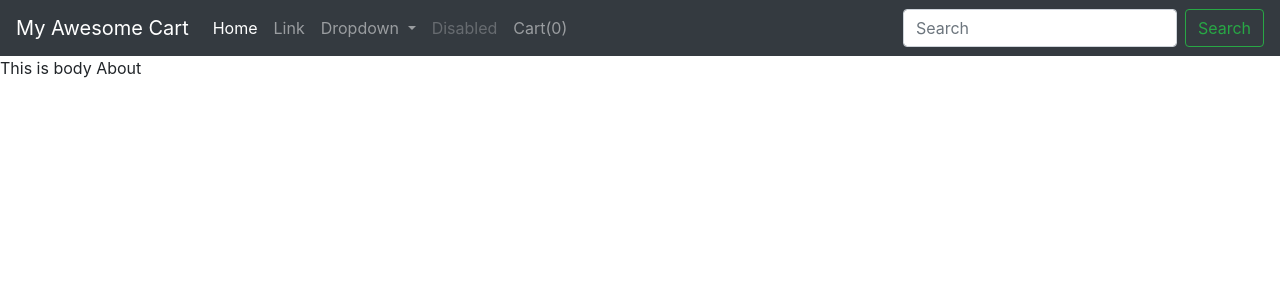
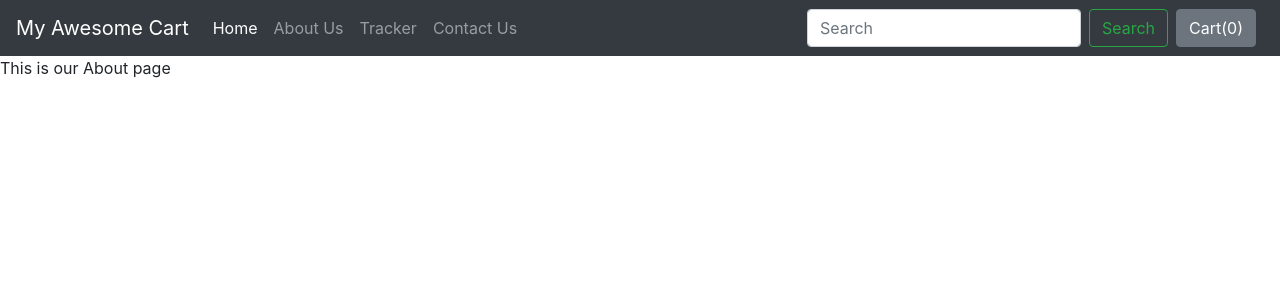
Before and after one commit to MdRizwan09/mac, a Django app: page /shop/about/ in a window 1280 px wide. Shown: the top 300 px of the page. Run offline with Django 5.2, Linux system fonts and the light colour scheme; some libraries are stand-ins or nearby versions.

Commit message:
40 - Adding Cart PopOver & Other Pages Using Bootstrap | Python Django Tutorials In Hindi #40

```diff
--- a/shop/templates/shop/about.html
+++ b/shop/templates/shop/about.html
@@ -1,4 +1,4 @@
 {% extends 'shop/basic.html' %}
 
-{% block title %} Title of About {% endblock %}
-{% block body %} This is body About {% endblock %}
+{% block title %} About US {% endblock %}
+{% block body %} This is our About page {% endblock %}
--- a/shop/templates/shop/basic.html
+++ b/shop/templates/shop/basic.html
@@ -19,7 +19,7 @@
 
     <body>
         <nav class="navbar navbar-expand-lg navbar-dark bg-dark">
-            <a class="navbar-brand" href="#">My Awesome Cart</a>
+            <a class="navbar-brand" href="/shop">My Awesome Cart</a>
             <button class="navbar-toggler" type="button" data-toggle="collapse" data-target="#navbarSupportedContent"
                 aria-controls="navbarSupportedContent" aria-expanded="false" aria-label="Toggle navigation">
                 <span class="navbar-toggler-icon"></span>
@@ -28,34 +28,25 @@
             <div class="collapse navbar-collapse" id="navbarSupportedContent">
                 <ul class="navbar-nav mr-auto">
                     <li class="nav-item active">
-                        <a class="nav-link" href="#">Home <span class="sr-only">(current)</span></a>
+                        <a class="nav-link" href="/shop">Home <span class="sr-only">(current)</span></a>
                     </li>
                     <li class="nav-item">
-                        <a class="nav-link" href="#">Link</a>
-                    </li>
-                    <li class="nav-item dropdown">
-                        <a class="nav-link dropdown-toggle" href="#" id="navbarDropdown" role="button"
-                            data-toggle="dropdown" aria-haspopup="true" aria-expanded="false">
-                            Dropdown
-                        </a>
-                        <div class="dropdown-menu" aria-labelledby="navbarDropdown">
-                            <a class="dropdown-item" href="#">Action</a>
-                            <a class="dropdown-item" href="#">Another action</a>
-                            <div class="dropdown-divider"></div>
-                            <a class="dropdown-item" href="#">Something else here</a>
-                        </div>
+                        <a class="nav-link" href="/shop/about">About Us</a>
                     </li>
                     <li class="nav-item">
-                        <a class="nav-link disabled" href="#" tabindex="-1" aria-disabled="true">Disabled</a>
+                        <a class="nav-link" href="/shop/tracker">Tracker</a>
                     </li>
                     <li class="nav-item">
-                        <a class="nav-link" href="#" tabindex="-1" aria-disabled="true">Cart(<span id="cart">0</span>)</a>
+                        <a class="nav-link" href="/shop/contact">Contact Us</a>
                     </li>
                 </ul>
                 <form class="form-inline my-2 my-lg-0">
                     <input class="form-control mr-sm-2" type="search" placeholder="Search" aria-label="Search">
                     <button class="btn btn-outline-success my-2 my-sm-0" type="submit">Search</button>
                 </form>
+                <button type="button" class="btn btn-secondary mx-2" id="popcart" data-container="body" data-toggle="popover" data-placement="bottom" data-html="true" data-content="Vivamus sagittis lacus vel augue laoreet rutrum faucibus.">
+                    Cart(<span id="cart">0</span>)
+                </button>
             </div>
         </nav>
 
--- a/shop/templates/shop/index.html
+++ b/shop/templates/shop/index.html
@@ -129,5 +129,9 @@ $('.cart').click(function(){
 
 });
 
+$('#popcart').popover();
+
+document.getElementById("popcart").setAttribute('data-content', '<h5>Cart for your items in my shopping cart</h5>');
+
 </script>
 {% endblock %}
```
